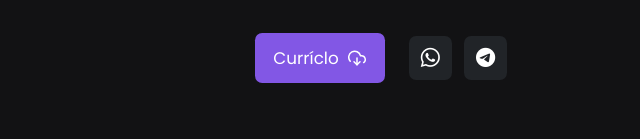
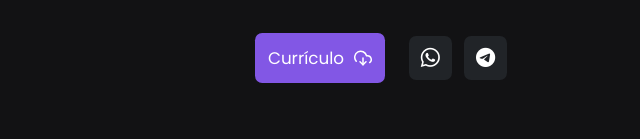
Before and after one commit to douglassantos45/portfolio, a website: page index.html in a window 1280 px wide. Shown: the part 661-800 px from the top of the page, 259-899 px from the left. Drawn offline with nearby package versions, Linux system fonts and the light colour scheme.

Commit message:
feat: add currículo ao projeto

```diff
--- a/index.html
+++ b/index.html
@@ -79,10 +79,10 @@
 
           <div class="contact grid">
             <a
-              href="https://drive.google.com/file/d/1tiCgo2XDhjNRewDZttCkcBltfwII4lGv/view"
+              href="/assets/docs/CURRÍCULO.pdf"
               class="btn btn-cv"
               target="_blank"
-              >Curríclo<i data-feather="download-cloud"></i
+              >Currículo<i data-feather="download-cloud"></i
             ></a>
 
             <div>
```
Also changed, not shown: 1 other file.
